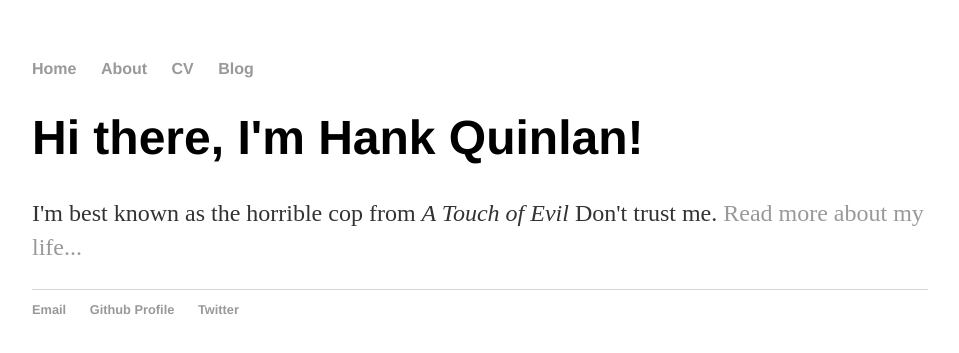
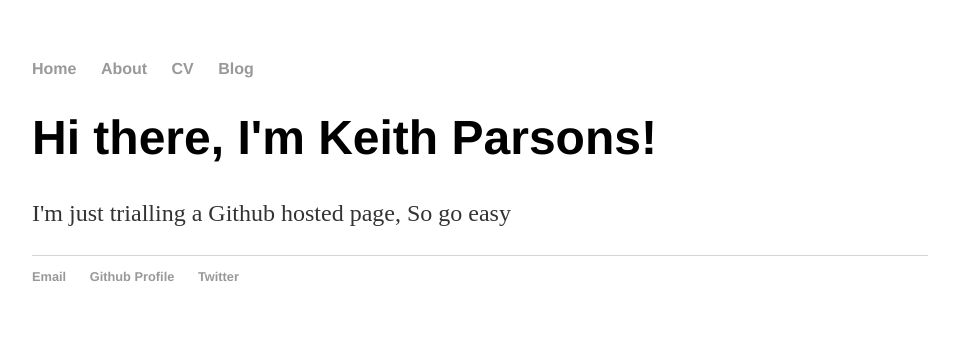
Before and after one commit to klparsons/klparsons90.github.io, a Jekyll site: the page built from index.html, in a window 1280 px wide. Shown: the top 353 px of the page, without its empty margins (160-1119 px from the left). Built offline with Jekyll 4.4.1, drawn with Linux system fonts in a browser that asks for light colours.

Commit message:
Update index.html
Updating changes to the bio

```diff
--- a/index.html
+++ b/index.html
@@ -1,8 +1,8 @@
 ---
 layout: default
-title: Hank Quinlan, Horrible Cop
+title: Keith Parsons
 ---
 <div class="blurb">
-	<h1>Hi there, I'm Hank Quinlan!</h1>
-	<p>I'm best known as the horrible cop from <em>A Touch of Evil</em> Don't trust me. <a href="/about">Read more about my life...</a></p>
+	<h1>Hi there, I'm Keith Parsons!</h1>
+	<p>I'm just trialling a Github hosted page, So go easy</p>
 </div><!-- /.blurb -->
```
